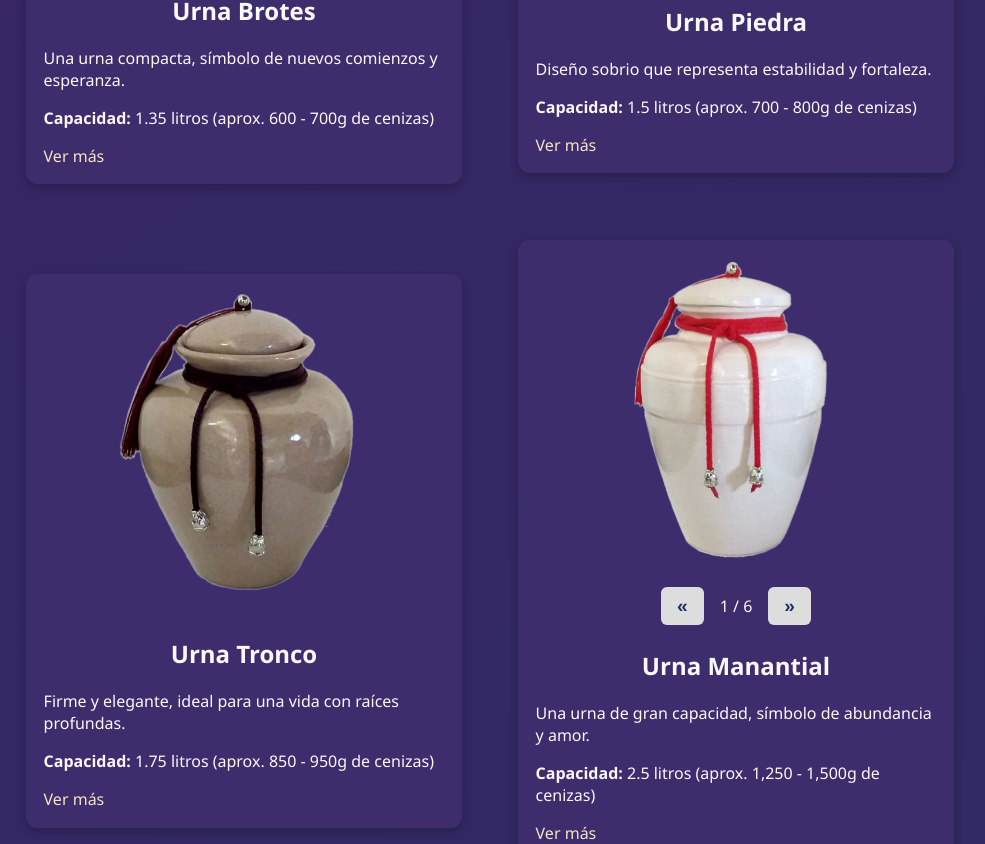
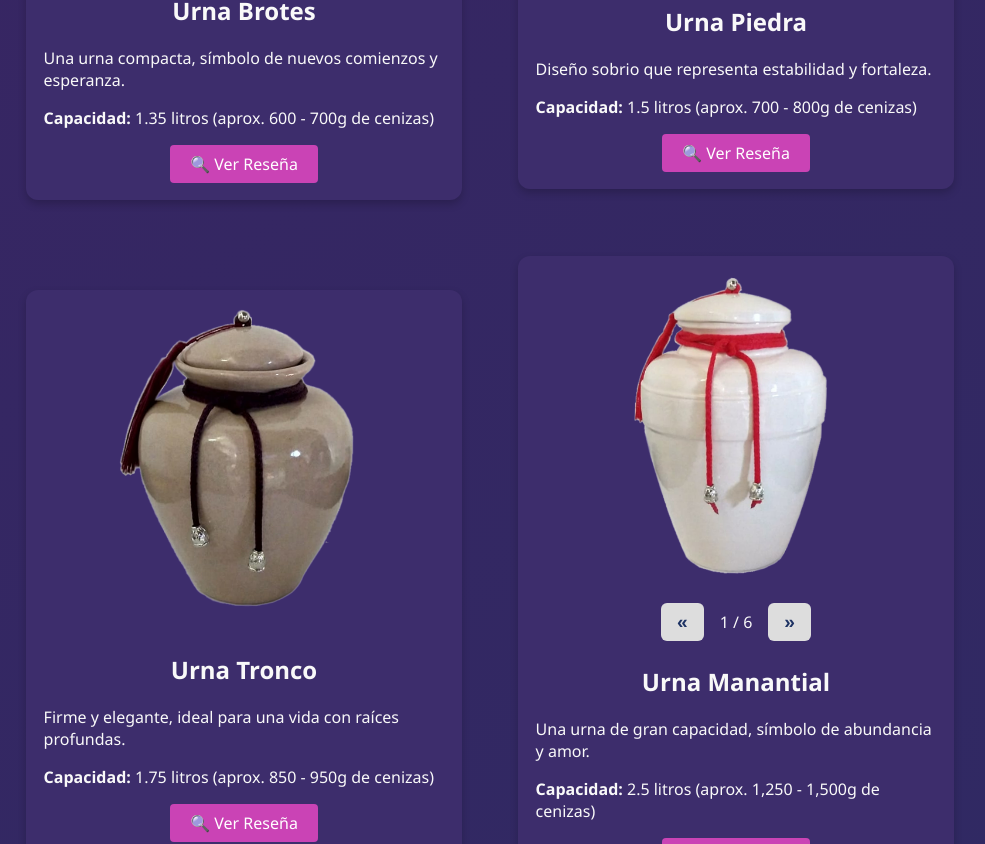
Before and after one commit to miguelkenny/urnasflordelaire, a SvelteKit app: page / in a window 1280 px wide. Shown: the part 3106-3950 px from the top of the page, without its empty margins (150-1135 px from the left). Built offline with nearby package versions, Linux system fonts and the light colour scheme.

Commit message:
Botón Ver Reseña de Urnas

```diff
--- a/src/app.css
+++ b/src/app.css
@@ -60,6 +60,27 @@ h3 {
   border-radius: 8px;
   margin-bottom: 1rem;
 }
+
+.urna-card__boton-container {
+  text-align: center;
+  margin-top: 1rem;
+}
+
+.urna-card__boton {
+  background-color: #ca43b5;
+  color: #fff;
+  padding: 0.5rem 1.25rem;
+  border-radius: 4px;
+  text-decoration: none;
+  font-weight: 500;
+  transition: background-color 0.3s ease;
+  display: inline-block;
+}
+
+.urna-card__boton:hover {
+  background-color: #1f2937;
+}
+
 @media (max-width: 600px) {
   .urna-card img {
     max-height: 180px;
--- a/src/components/UrnaCard.svelte
+++ b/src/components/UrnaCard.svelte
@@ -11,5 +11,7 @@
     <strong>Capacidad:</strong>
     {urna.capacidad} litros (aprox. {urna.gramos}g de cenizas)
   </p>
-  <a href={`/urnas/${urna.slug}`}>Ver más</a>
+  <div class="urna-card__boton-container">
+    <a class="urna-card__boton" href={`/urnas/${urna.slug}`}> 🔍 Ver Reseña </a>
+  </div>
 </div>
```
